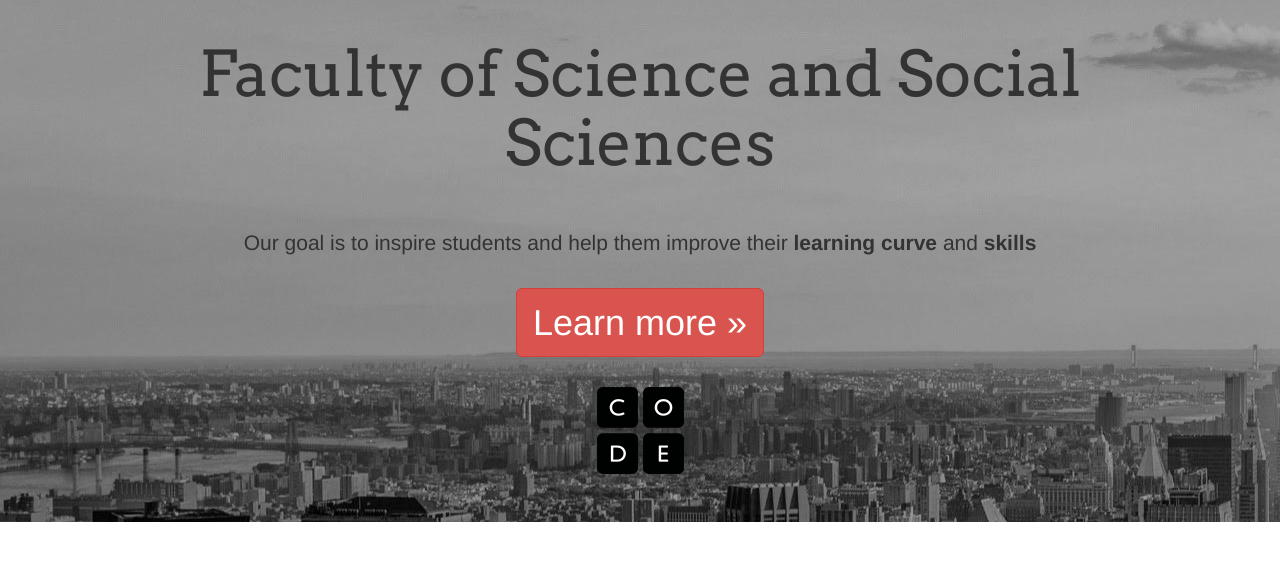
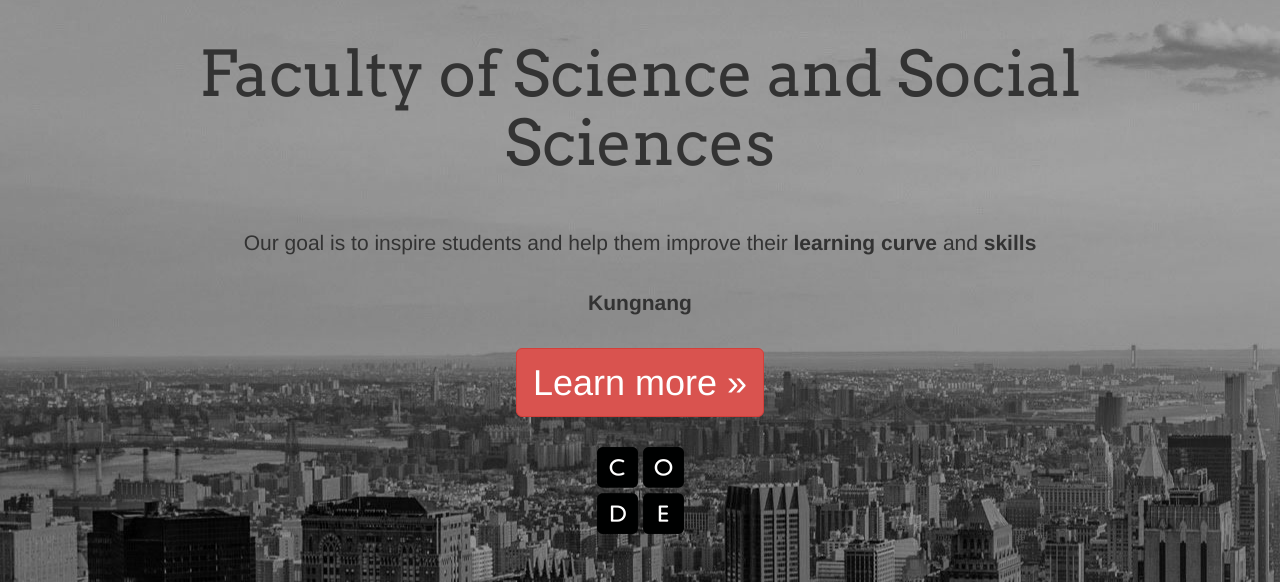
Before and after one commit to pinaet/pinaet.github.io, a plain HTML site: page index.html in a window 1280 px wide. Shown: the part 59-643 px from the top of the page. Drawn offline with nearby package versions, Linux system fonts and the light colour scheme; a script that the page names is missing.

```diff
--- a/index.html
+++ b/index.html
@@ -61,6 +61,7 @@
       <div class="container">
         <h1>Faculty of Science and Social Sciences</h1>
         <p>Our goal is to inspire students and help them improve their <strong>learning curve</strong> and <strong>skills</strong></p>
+        <p><strong>Kungnang</strong></p>
         <p><a class="btn btn-danger btn-lg" role="button" data-toggle="modal" data-target="#myModal">Learn more &raquo;</a></p>
 
         <!-- Modal -->
```
